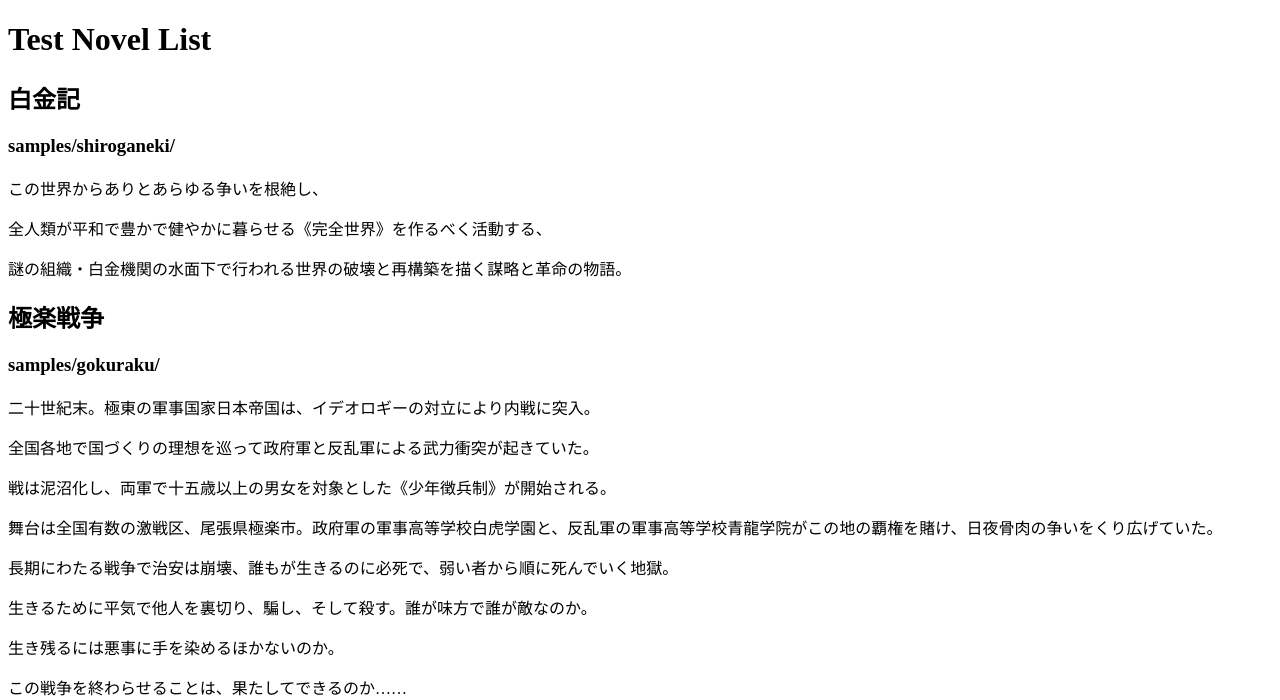
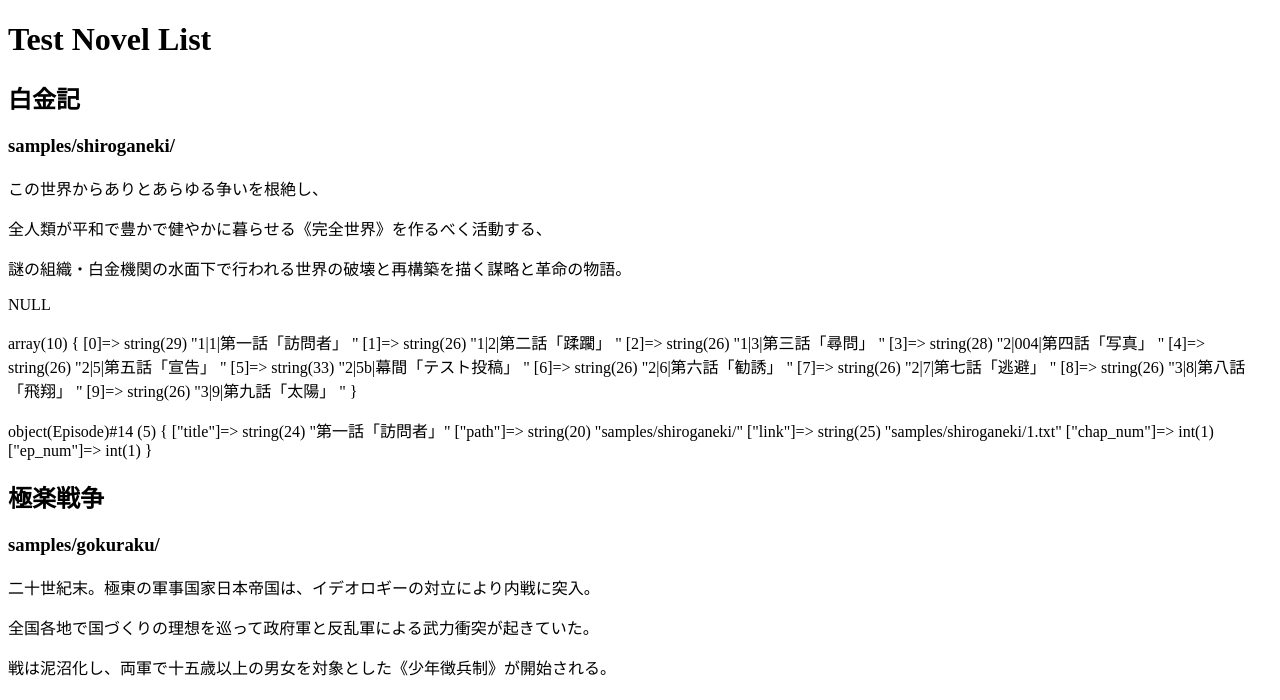
Before and after one commit to celebrater46/PhpTestObject, a PHP site: page / in a window 1280 px wide. Shown: the top 700 px of the page. Run offline with PHP 8.4, Linux system fonts and the light colour scheme; data that the repository does not hold is empty.

Commit message:
Test creating the instance in other instance succeeded

```diff
--- a/Episode.php
+++ b/Episode.php
@@ -6,17 +6,27 @@ class Episode
     public $title; // 第一話「訪問者」
     public $path; // "novels/shiroganeki/"
     public $link; // "novels/shiroganeki/1.txt
+    public $chap_num;
     public $ep_num;
 
-    function __construct($folder, $num){
-        $this->path = $folder;
-        $this->ep_num = $num;
-        if(file_exists($this->path . "list.txt")){
-            $temp = file($this->path . "list.txt");
-            $this->title = $temp[$num];
-        } else {
-            $this->title = "list.txt が見つからないか、読み込めません。";
-        }
-        $this->link = $this->path . $num . ".txt";
+//    function __construct($folder, $chap_num, $ep_num){
+//        $this->path = $folder;
+//        $this->chap_num = $chap_num;
+//        $this->ep_num = $ep_num;
+//        if(file_exists($this->path . "list.txt")){
+//            $temp = file($this->path . "list.txt");
+//            $this->title = $temp[$this->ep_num];
+//        } else {
+//            $this->title = "list.txt が見つからないか、読み込めません。";
+//        }
+//        $this->link = $this->path . $this->ep_num . ".txt";
+//    }
+
+    function __construct($title, $path, $chap_num, $ep_num){
+        $this->title = $title;
+        $this->path = $path;
+        $this->chap_num = $chap_num;
+        $this->ep_num = $ep_num;
+        $this->link = $this->path . $this->ep_num . ".txt";
     }
 }
--- a/Novel.php
+++ b/Novel.php
@@ -1,15 +1,38 @@
 <?php
+
+require_once "Episode.php";
 
 class Novel
 {
+    public $id;
     public $title;
     public $path; // "samples/shiroganeki/"
     public $caption;
     public $episodes = [];
+    public $test_show_list;
+    public $test_create_episode;
 
-    function __construct($title, $folder_name){
+    function __construct($id, $title, $folder_name){
+        $this->id = $id;
         $this->title = $title;
         $this->path = "samples/" . $folder_name . "/";
         $this->caption = file($this->path . "caption.txt");
     }
+
+    function get_episodes(){
+        $list = file($this->path . "list.txt");
+        $this->test_show_list = $list;
+        for ($i = 0; $i < count($list); $i++){
+            $temp = explode("|", $list[$i]); // 1, 001, "第一話「訪問者」"
+            array_push(
+                $this->episodes,
+                new Episode($temp[2], $this->path, $temp[0], $temp[1])
+            );
+        }
+    }
+
+    function test_create_episode(){
+        $this->test_create_episode = new Episode("第一話「訪問者」", $this->path, 1, 1);
+//        return $this->test_create_episode->chap_num;
+    }
 }
--- a/index.php
+++ b/index.php
@@ -1,9 +1,16 @@
 <?php
 
 require_once "Novel.php";
+//require_once "Episode.php";
 
-$Shiroganeki = new Novel("白金記", "shiroganeki");
-$Gokuraku = new Novel("極楽戦争", "gokuraku");
+$Shiroganeki = new Novel(1, "白金記", "shiroganeki");
+$Gokuraku = new Novel(2, "極楽戦争", "gokuraku");
+
+$Shiroganeki_eps = $Shiroganeki->get_episodes();
+
+$Test_Ep = $Shiroganeki->test_create_episode();
+$Ep = $Shiroganeki->test_create_episode;
+//$Chap_num = $Shiroganeki->test_create_episode();
 
 //echo $SampleNovel->title . PHP_EOL;
 //echo $SampleNovel->path . PHP_EOL;
@@ -27,6 +34,15 @@ $Gokuraku = new Novel("極楽戦争", "gokuraku");
         <p><?php echo $line; ?></p>
     <?php endforeach; ?>
 
+    <p><?php var_dump($Shiroganeki_eps); ?></p>
+    <p><?php var_dump($Shiroganeki->test_show_list); ?></p>
+    <p><?php var_dump($Ep); ?></p>
+
+    <?php foreach ($Shiroganeki_eps as $ep) : ?>
+        <p><?php echo $ep->title . ", " . $ep->link; ?></p>
+    <?php endforeach; ?>
+
+
 
     <h2><?php echo $Gokuraku->title; ?></h2>
     <h3><?php echo $Gokuraku->path; ?></h3>
@@ -34,5 +50,6 @@ $Gokuraku = new Novel("極楽戦争", "gokuraku");
         <p><?php echo $line; ?></p>
     <?php endforeach; ?>
 
+
 </body>
 </html>
```
